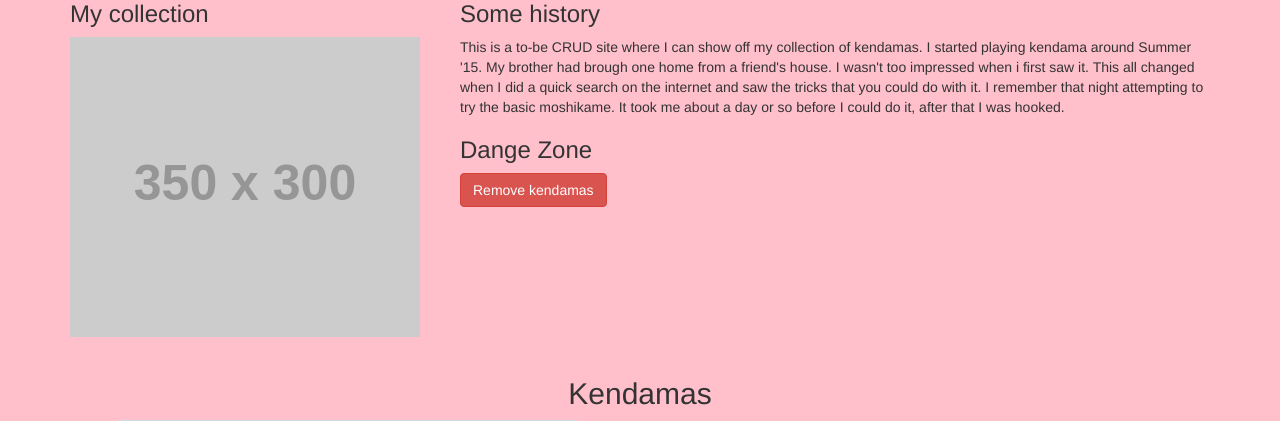
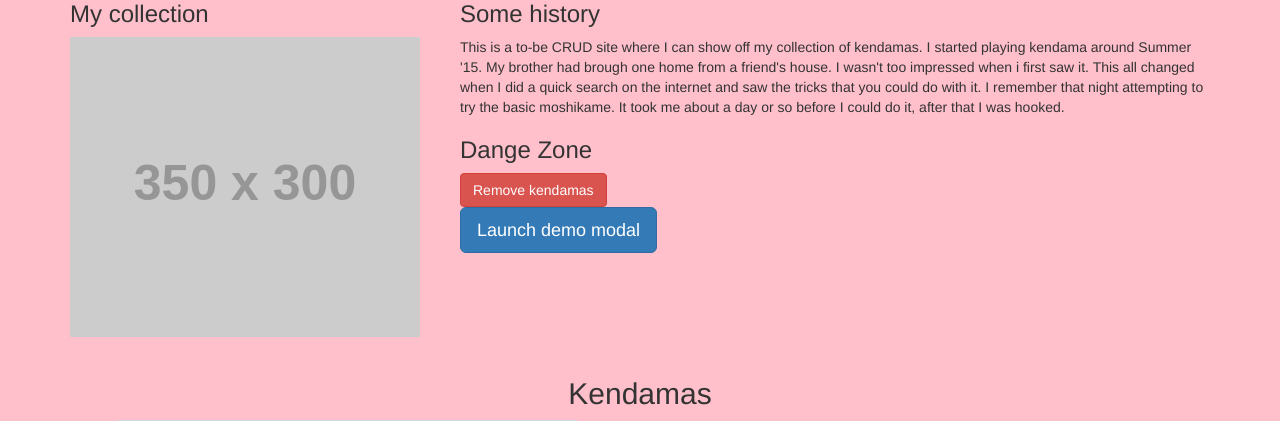
Before and after one commit to danielcodes/kendama-collection, a Flask app: page / in a window 1280 px wide. Shown: the part 171-592 px from the top of the page. Run offline with Flask 2, Linux system fonts and the light colour scheme; tables that the repository leaves empty hold one stand-in row (values such as "Sample post"); grey boxes marked "Sample" are stand-in pictures; grey boxes labelled with a size stand in for pictures from a placeholder-image service; some libraries are stand-ins or nearby versions.

Commit message:
moved form to a modal in the front page

```diff
--- a/app.py
+++ b/app.py
@@ -59,7 +59,31 @@ class KendamaForm(Form):
 def home():
 
     kendamas = Kendama.query.all()
-    return render_template("kendamas.html", kendamas=kendamas)
+
+    form = KendamaForm()
+    if form.validate_on_submit():
+        # access from content with form.name.data
+        # create new kendama and place it in the database
+        name = form.name.data
+        brand = form.brand.data
+        desc = form.description.data
+        image = form.image.data
+
+        # this gives the name
+        filename = secure_filename(form.image.data.filename)
+        # saving it to filesystem
+        image.save( os.path.join(app.config['UPLOAD_FOLDER'], filename ))
+
+        # create the object
+        new_kendama = Kendama(name, brand, desc, filename)
+
+        # add it to the db
+        db.session.add(new_kendama)
+        db.session.commit()
+
+        return redirect('/')
+
+    return render_template("kendamas.html", kendamas=kendamas, form=form)
 
 
 @app.route("/kendamas")
--- a/templates/kendamas.html
+++ b/templates/kendamas.html
@@ -19,6 +19,74 @@
 			<form action="/delete_all" method="POST">
 				<input class="btn btn-primary btn-danger" type="submit" value="Remove kendamas">
 			</form>
+
+			<!-- Button trigger modal -->
+			<button type="button" class="btn btn-primary btn-lg" data-toggle="modal" data-target="#myModal">
+				Launch demo modal
+			</button>
+
+			<!-- Modal -->
+			<div class="modal fade" id="myModal" tabindex="-1" role="dialog" aria-labelledby="myModalLabel">
+				<div class="modal-dialog" role="document">
+
+					<!--broken into 3 compontents, head body and footer-->
+					<div class="modal-content">
+
+						<!--need to have a form being passed here-->
+
+						<div class="modal-header">
+							<button type="button" class="close" data-dismiss="modal" aria-label="Close"><span aria-hidden="true">&times;</span></button>
+							<h4 class="modal-title" id="myModalLabel">Adding a new kendama: </h4>
+						</div>
+
+						<!--form goes here-->
+						<div class="modal-body">
+							<form method="POST" action="/add_kendama" enctype="multipart/form-data">
+								{{ form.csrf_token }}
+
+								<div class="form-group row">
+									<div class="col-md-8">
+										{{ form.name(class="form-control", placeholder="Kendama") }}
+									</div>
+								</div>
+
+								<div class="form-group row">
+									<div class="col-md-8">
+										{{ form.brand(class="form-control", placeholder="Brand") }}
+									</div>
+								</div>
+
+								<div class="form-group row">
+									<div class="col-md-8">
+										{{ form.description(class="form-control", placeholder="Description") }}
+									</div>
+								</div>
+
+								<div class="form-group row">
+									<div class="col-md-8">
+										<label for="">Upload kendama photo:</label>
+										{{ form.image(placeholder="Upload image") }}
+									</div>
+								</div>
+
+								<div class="form-group row">
+									<div class="col-md-8">
+										<button type="submit" class="btn btn-danger btn-block">Add kendama!</button>
+									</div>
+								</div>
+
+							</form>
+						</div>
+
+						<div class="modal-footer">
+							<button type="button" class="btn btn-default" data-dismiss="modal">Close</button>
+							<button type="button" class="btn btn-primary">Save changes</button>
+						</div>
+					</div>
+
+				</div>
+			</div>
+
 		</div>
 	</div>
 
```
Also changed, not shown: README.md.
